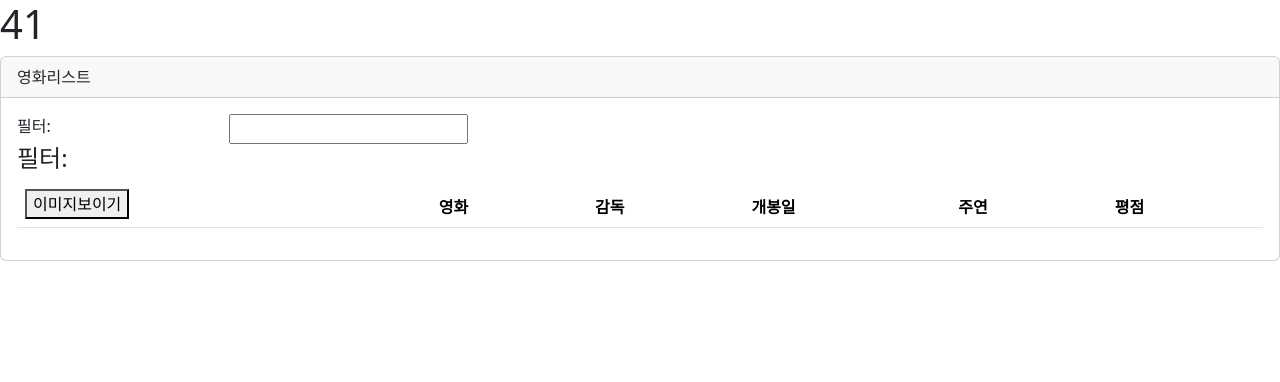
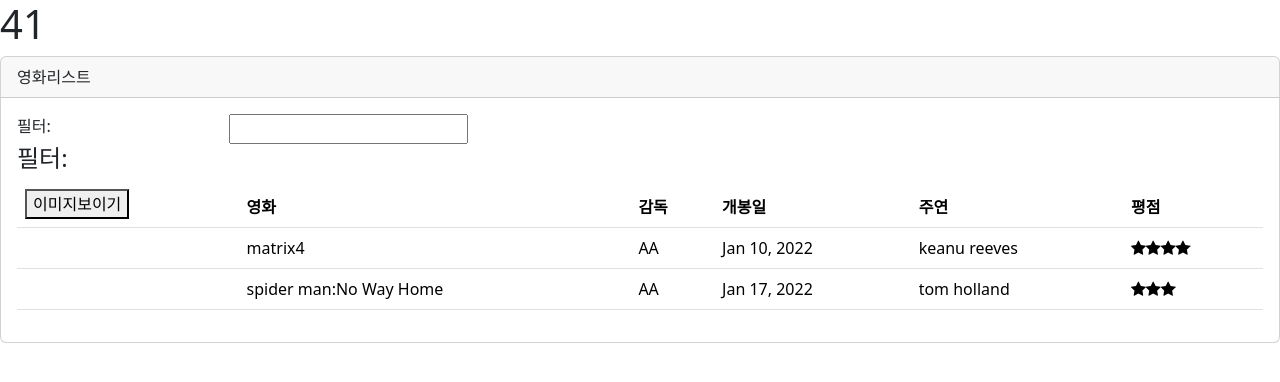
Before and after one commit to godnjs1582/angular-tutorial, an Angular app: page / in a window 1280 px wide. Shown: the top 382 px of the page. Built offline with nearby package versions, Linux system fonts and the light colour scheme.

Commit message:
FEAT:21.서비스 만들기

```diff
--- a/src/app/movies/movie-list.component.ts
+++ b/src/app/movies/movie-list.component.ts
@@ -1,17 +1,23 @@
 import { Component, OnInit } from "@angular/core";
 import { IMovie }from "./movie.model"
+import { MovieService } from "./movie.service";
 
 @Component({
     selector:"app-movie",
     templateUrl:"./movie-list.component.html",
-    styleUrls:["./movie-list.component.scss"]
+    styleUrls:["./movie-list.component.scss"],
+    providers:[MovieService]
 })
 export class MovieListComponent implements OnInit{
+
+    constructor(private movieService:MovieService){
+
+    }
     subTitle:string="영화리스트";
     imageWidth:number=55;
     imageMargin:number=2;
     isImageDisplayed:boolean=false;
-    // filterText:string="";
+    movies:IMovie[]=[]
     private _filterText="";
 
     get filterText():string{
@@ -29,29 +35,10 @@ export class MovieListComponent implements OnInit{
         })
     }
     filteredMovies:IMovie[]=[];
-    movies:IMovie[]=[
-        {
-            "movieId":1,
-            "name":"matrix4",
-            "director":"aa",
-            "releaseDate":"2022-01-10",
-            "actor":"Keanu Reeves",
-            "rate":4,
-            "imageUrl":"/assets/images/matrix4.jpeg",
-        },
-        {
-            "movieId":2,
-            "name":"spider-man:No Way Home",
-            "director":"aa",
-            "releaseDate":"2022-01-17",
-            "actor":"tom holland",
-            "rate":3,
-            "imageUrl":"",
-        },
-    ]
 
     public ngOnInit(): void {
-        console.log("앵귤러 라이프 사이클:ngOnInit()")
+        this.movies=this.movieService.getMovies();
+        this.filteredMovies=this.movies;
     }
     public toggleImage():void{
         this.isImageDisplayed=!this.isImageDisplayed;
--- /dev/null
+++ b/src/app/movies/movie.service.ts
@@ -0,0 +1,30 @@
+import { Injectable } from "@angular/core";
+import { IMovie } from "./movie.model";
+
+@Injectable({
+    providedIn:'root'
+})
+export class MovieService{
+    getMovies():IMovie[]{
+        return [
+            {
+                "movieId":1,
+                "name":"matrix4",
+                "director":"aa",
+                "releaseDate":"2022-01-10",
+                "actor":"Keanu Reeves",
+                "rate":4,
+                "imageUrl":"/assets/images/matrix4.jpeg",
+            },
+            {
+                "movieId":2,
+                "name":"spider-man:No Way Home",
+                "director":"aa",
+                "releaseDate":"2022-01-17",
+                "actor":"tom holland",
+                "rate":3,
+                "imageUrl":"",
+            },
+        ]
+    }
+}
```
